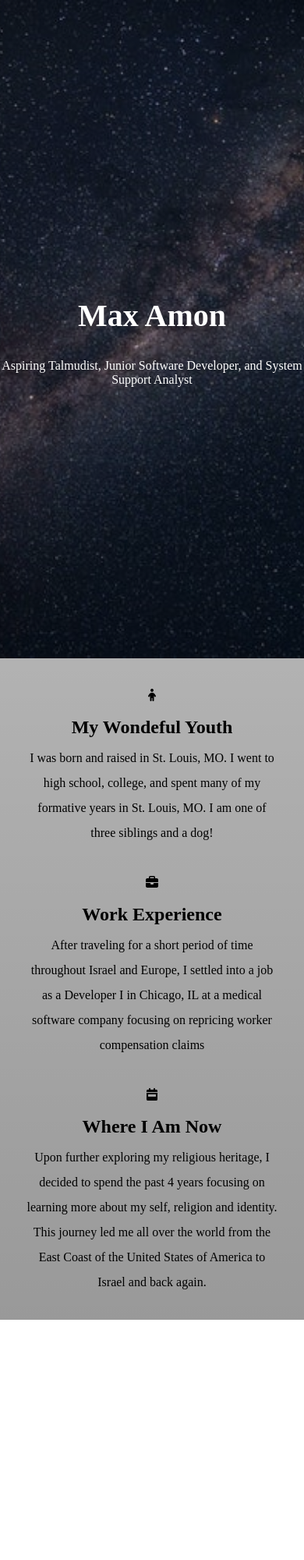
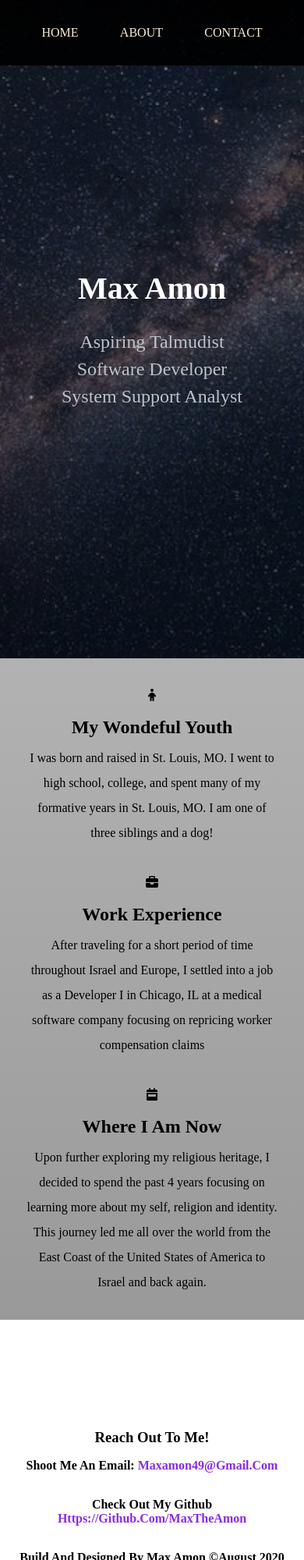
Before and after one commit to MaxTheAmon/comingsoon, a plain HTML site: page index.html in a window 390 px wide. Shown: the top 2000 px of the page at 78% size. Before the commit the page ends 1692 px from the top, so only its background shows below. Drawn offline with nearby package versions, Linux system fonts and the light colour scheme.

Commit message:
Finished basic mobile responsive site

```diff
--- a/css/style.css
+++ b/css/style.css
@@ -2,6 +2,33 @@
   margin: 0;
   padding: 0;
   box-sizing: border-box;
+}
+
+#navbar {
+  position: fixed;
+  width: 100%;
+  background: linear-gradient(rgba(0, 0, 0, 0.9), rgba(0, 0, 0, 0.9));
+}
+
+#navbar ul {
+  height: 10vh;
+  display: flex;
+  flex-direction: row;
+  align-items: center;
+  justify-content: space-evenly;
+}
+
+#navbar ul li {
+  list-style-type: none;
+}
+#navbar ul li a{
+  text-decoration: none;
+  text-transform: uppercase;
+  color: antiquewhite;
+}
+
+#navbar ul li a:hover{
+  transform: scale(1.3);
 }
 
 div.flex_container {
@@ -14,12 +41,20 @@ div.flex_container {
   align-items: center;
   text-align: center;
   color: white;
+  background-attachment: fixed;
 }
 
 div.flex_container h1 {
   font-weight: bold;
   font-size: 2.5rem;
   margin: 2rem;
+}
+
+div.flex_container ul li {
+  font-size: 1.5rem;
+  margin: 0.5rem;
+  list-style-type: none;
+  color: rgb(187, 195, 202);
 }
 
 div.flex_container h2 {
@@ -46,17 +81,54 @@ div.about-me-container i {
 
 div.growing-up {
   margin: 1rem;
+  flex: 1;
 }
 
 div.work-experience {
   margin: 1rem;
+  flex: 1;
 }
 
 div.today {
   margin: 1rem;
+  flex: 1;
+}
+
+#contact {
+  height: 50vh;
+  display: flex;
+  flex-direction: column;
+  justify-content: center;
+  align-items: center;
+  text-align: center;
+  margin: 1rem;
+  text-transform: capitalize;
+  font-weight: bold;
+}
+
+#contact div {
+  margin: 1rem;
+}
+
+#contact div a {
+  text-decoration: none;
+  color: blueviolet;
+}
+
+#contact div a:hover {
+  cursor: pointer;
+}
+
+#contact span{
+  margin-top: 1rem;
+  font-size: 1rem;
 }
 
 @media screen and (min-width: 768px) {
+  #navbar{
+    font-size: 1.5rem;
+  }
+
   div.flex_container {
     background: linear-gradient(rgba(0, 0, 0, 0.4), rgba(0, 0, 0, 0.4)),
       url("../Images/pexels-philippe-donn-1169754-large.jpg") no-repeat center
@@ -81,4 +153,9 @@ div.today {
   div.about-me-container i {
     font-size: 2rem;
   }
+
+  #contact{
+    height: 20vh;
+    font-size: 1.5rem;
+  }
 }
--- a/index.html
+++ b/index.html
@@ -12,15 +12,28 @@
     <title>Max Amon</title>
   </head>
   <body>
-    <section>
+    <header>
+      <nav id="navbar">
+        <ul>
+          <li><a href="#home">Home</a></li>
+          <li><a href="#about">About</a></li>
+          <li><a href="#contact">Contact</a></li>
+        </ul>
+      </nav>
+    </header>
+    <section id="home">
       <div class="flex_container bg-image">
         <div class="info">
           <h1>Max Amon</h1>
-          <p>Aspiring Talmudist, Junior Software Developer, and System Support Analyst</p>
+          <ul>
+            <li>Aspiring Talmudist</li>
+            <li>Software Developer</li>
+            <li>System Support Analyst</li>
+          </ul>
         </div>
       </div>
     </section>
-    <section>
+    <section id="about">
       <div class="about-me-container">
         <div class="growing-up">
           <i class="fas fa-child"></i>
@@ -53,6 +66,22 @@
         </div>
       </div>
     </section>
+    <footer id="contact">
+      <h3>Reach out to me!</h3>
+      <div class="email">
+        <h4>
+          Shoot me an email:
+          <a href="mailto:maxamon49@gmail.com">maxamon49@gmail.com</a>
+        </h4>
+      </div>
+      <div class="github">
+        <h4>Check out my github</h4>
+        <a href="https://github.com/MaxTheAmon" target="_blank"
+          >https://github.com/MaxTheAmon</a
+        >
+      </div>
+      <span>Build and Designed by Max Amon &copy;August 2020</span>
+    </footer>
     <script src="https://cdnjs.cloudflare.com/ajax/libs/moment.js/2.10.3/moment.js"></script>
     <script src="javascript.js"></script>
   </body>
```
